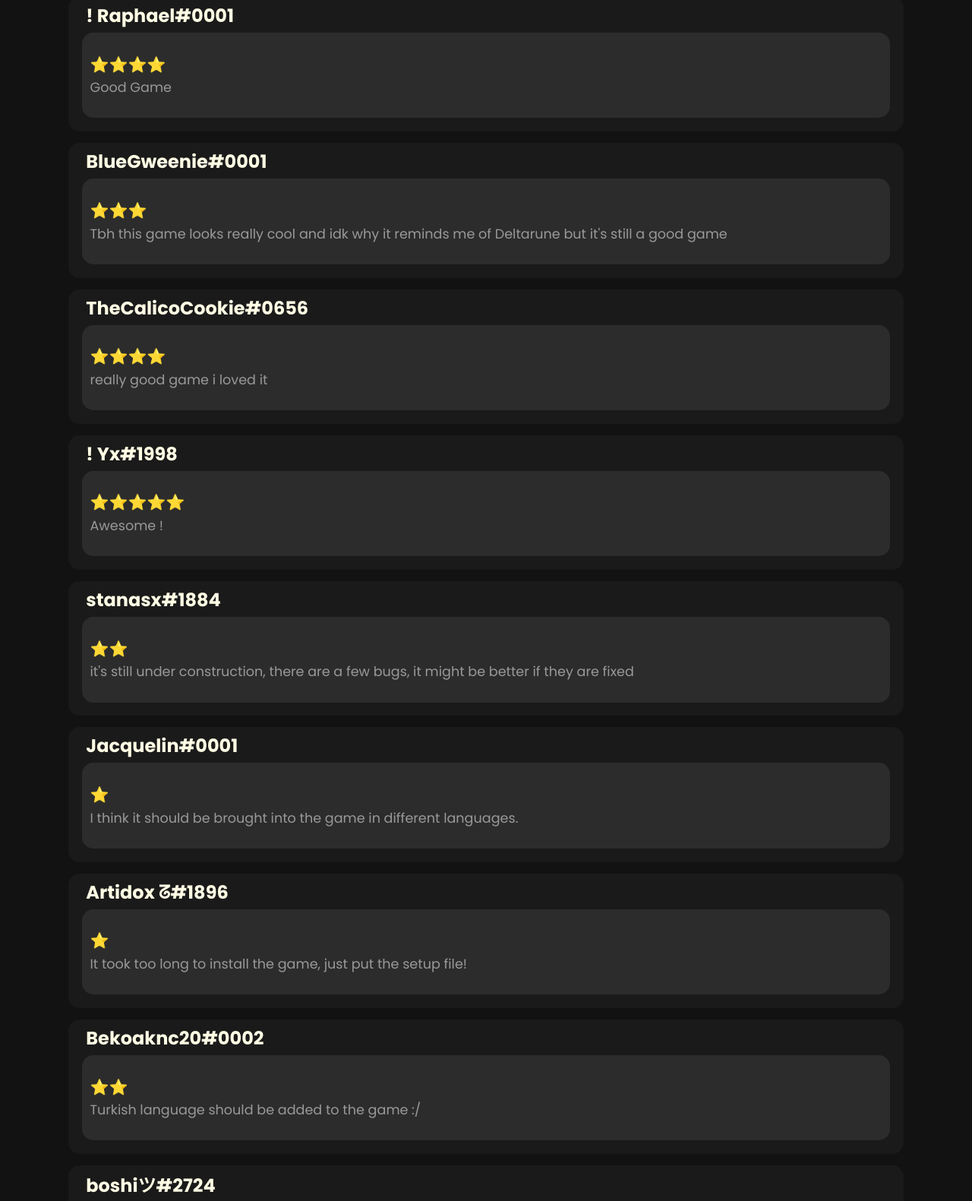
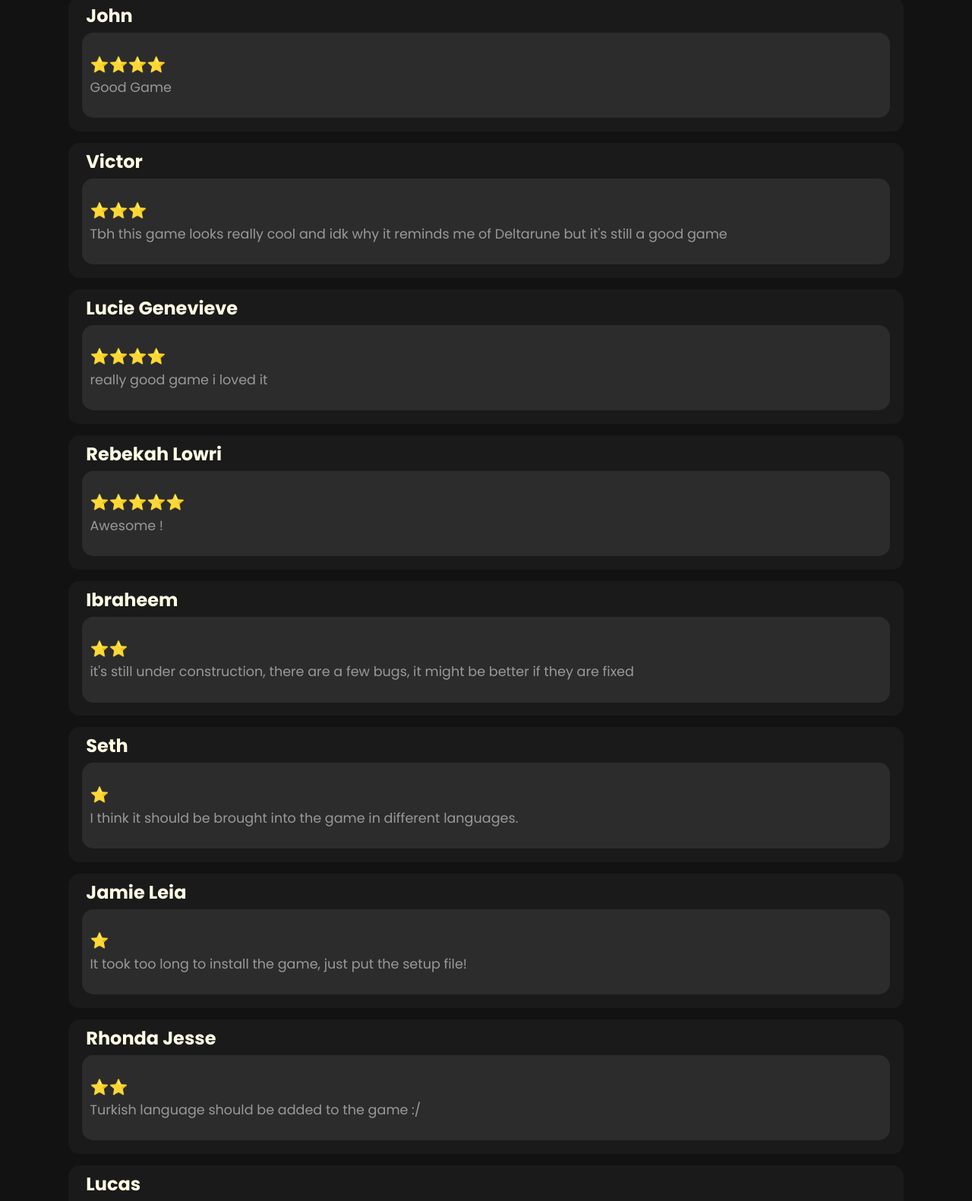
Before and after one commit to albertandmansion/albertandmansion.github.io, a plain HTML site: page index.html in a window 1280 px wide. Shown: the part 2366-3947 px from the top of the page at 76% size. Drawn offline with nearby package versions, Linux system fonts and the light colour scheme.

Commit message:
Update index.html

```diff
--- a/index.html
+++ b/index.html
@@ -137,7 +137,7 @@
         <div class="commands">
 
             <div class="command" data-name="fun">
-                <h2>᲼᲼᲼᲼#6484</h2><span>
+                <h2>Jack</h2><span>
 <div class="cmdinfo">
 <p>⭐⭐⭐⭐⭐</p>
 </div>
@@ -149,7 +149,7 @@
 
 
             <div class="command" data-name="utility">
-                <h2>! Raphael#0001</h2><span>
+                <h2>John</h2><span>
 <div class="cmdinfo">
 <p>⭐⭐⭐⭐</p>
 </div>
@@ -161,7 +161,7 @@
 
 
             <div class="command" data-name="moderator">
-                <h2>BlueGweenie#0001</h2><span>
+                <h2>Victor</h2><span>
 <div class="cmdinfo">
 <p>⭐⭐⭐</p>
 </div>
@@ -173,7 +173,7 @@
 
 
             <div class="command" data-name="utility">
-                <h2>TheCalicoCookie#0656</h2><span>
+                <h2>Lucie Genevieve</h2><span>
 <div class="cmdinfo">
 <p>⭐⭐⭐⭐</p>
 </div>
@@ -185,7 +185,7 @@
 
 
             <div class="command" data-name="fun">
-                <h2>! Yx#1998</h2><span>
+                <h2>Rebekah Lowri</h2><span>
 <div class="cmdinfo">
 <p>⭐⭐⭐⭐⭐</p>
 </div>
@@ -197,7 +197,7 @@
 
 
             <div class="command" data-name="info">
-                <h2>stanasx#1884</h2><span>
+                <h2>Ibraheem</h2><span>
 <div class="cmdinfo">
 <p>⭐⭐</p>
 </div>
@@ -209,7 +209,7 @@
 
 
             <div class="command" data-name="premium">
-                <h2>Jacquelin#0001</h2><span>
+                <h2>Seth</h2><span>
 <div class="cmdinfo">
 <p>⭐</p>
 </div>
@@ -221,7 +221,7 @@
 
 
             <div class="command" data-name="premium">
-                <h2>Artidox ᘔ#1896</h2><span>
+                <h2>Jamie Leia</h2><span>
 <div class="cmdinfo">
 <p>⭐</p>
 </div>
@@ -233,7 +233,7 @@
 
 
             <div class="command" data-name="info">
-                <h2>Bekoaknc20#0002</h2><span>
+                <h2>Rhonda Jesse</h2><span>
 <div class="cmdinfo">
 <p>⭐⭐</p>
 </div>
@@ -245,7 +245,7 @@
 
 
             <div class="command" data-name="moderator">
-                <h2>boshiツ#2724</h2><span>
+                <h2>Lucas</h2><span>
 <div class="cmdinfo">
 <p>⭐⭐⭐</p>
 </div>
@@ -257,7 +257,7 @@
 
 
             <div class="command" data-name="utility">
-                <h2>Traviiii#3487</h2><span>
+                <h2>Paul</h2><span>
 <div class="cmdinfo">
 <p>⭐⭐⭐⭐</p>
 </div>
```
